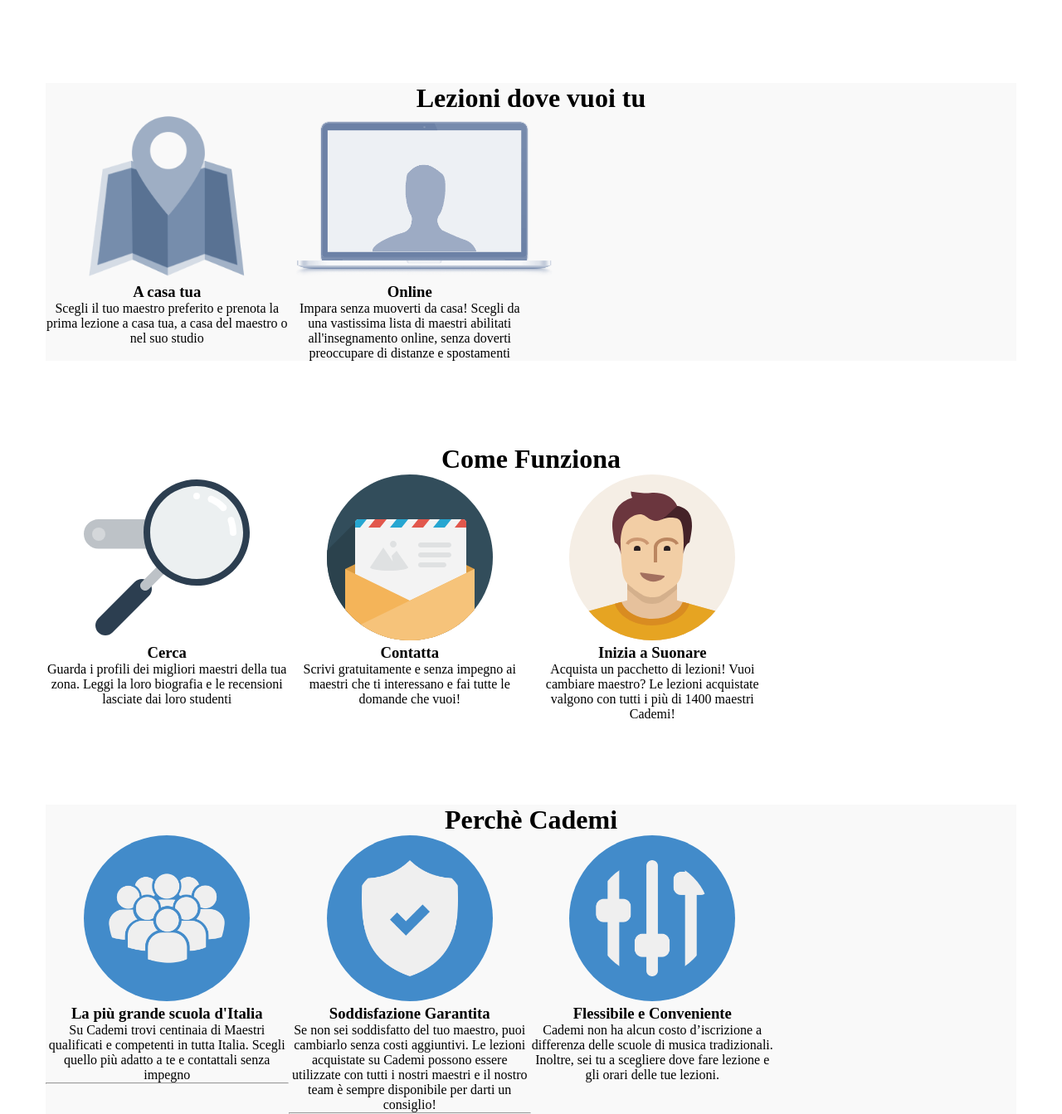
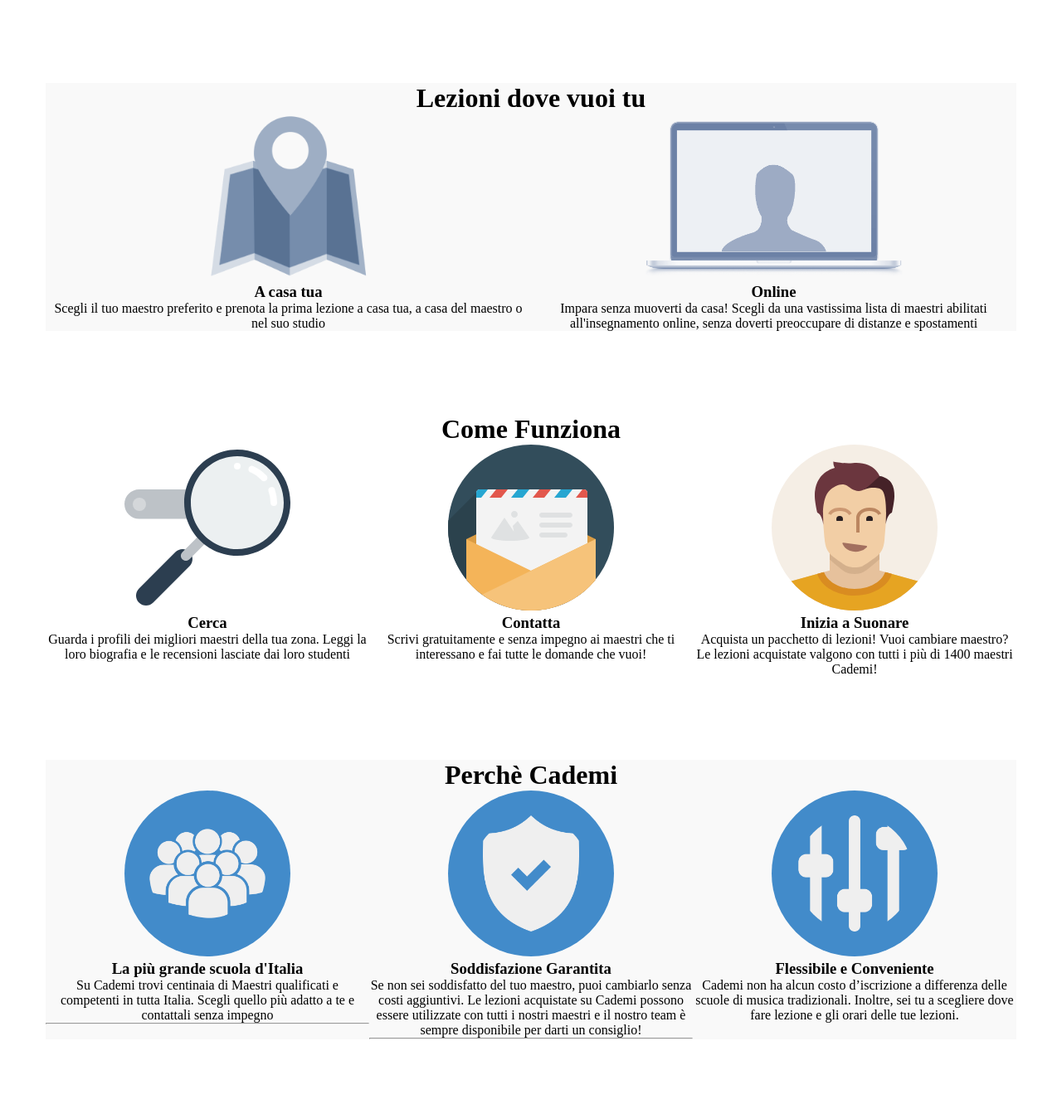
Before and after one commit to maccceo/html-css-resp-wannabe-12bool, a plain HTML site: page index.html in a window 1280 px wide. Shown: the whole page at 83% size. After the commit the page ends 1253 px from the top, so only its background shows below. Drawn offline with Linux system fonts and the light colour scheme.

Commit message:
Gestione ottimale responsive, tabella riassuntiva (commentata) in style.css

```diff
--- a/index.html
+++ b/index.html
@@ -11,12 +11,12 @@
     <div id="lezioni" class="container" background="grey">
       <div class="row">
         <h1>Lezioni dove vuoi tu</h1>
-        <div class="col-xs-12 col-md-6 col-lg-3">
+        <div class="col-xs-12 col-md-6 col-lg-6">
           <img src="img/icon/maps.png" alt="">
           <h3>A casa tua</h3>
           Scegli il tuo maestro preferito e prenota la prima lezione a casa tua, a casa del maestro o nel suo studio
         </div>
-        <div class="col-xs-12 col-md-6 col-lg-3">
+        <div class="col-xs-12 col-md-6 col-lg-6">
           <img src="img/icon/screen.png" alt="">
           <h3>Online</h3>
           Impara senza muoverti da casa! Scegli da una vastissima lista di maestri abilitati all'insegnamento online, senza doverti preoccupare di distanze e spostamenti
@@ -28,17 +28,17 @@
     <div id="steps" class="container">
       <div class="row">
         <h1>Come Funziona</h1>
-        <div class="col-xs-12 col-md-6 col-lg-3">
+        <div class="col-xs-12 col-md-12 col-lg-4">
           <img src="img/search.svg" alt="">
           <h3>Cerca</h3>
           Guarda i profili dei migliori maestri della tua zona. Leggi la loro biografia e le recensioni lasciate dai loro studenti
         </div>
-        <div class="col-xs-12 col-md-6 col-lg-3">
+        <div class="col-xs-12 col-md-12 col-lg-4">
           <img src="img/letter.svg" alt="">
           <h3>Contatta</h3>
           Scrivi gratuitamente e senza impegno ai maestri che ti interessano e fai tutte le domande che vuoi!
         </div>
-        <div class="col-xs-12 col-md-6 col-lg-3">
+        <div class="col-xs-12 col-md-12 col-lg-4">
           <img src="img/male.svg" alt="">
           <h3>Inizia a Suonare</h3>
           Acquista un pacchetto di lezioni! Vuoi cambiare maestro? Le lezioni acquistate valgono con tutti i più di 1400 maestri Cademi!
@@ -50,19 +50,19 @@
     <div id="why" class="container" background="grey">
       <div class="row">
         <h1>Perchè Cademi</h1>
-        <div class="col-xs-12 col-md-6 col-lg-3">
+        <div class="col-xs-12 col-md-4 col-lg-4">
           <img src="img/icon/profile.png" alt="">
           <h3>La più grande scuola d'Italia</h3>
           Su Cademi trovi centinaia di Maestri qualificati e competenti in tutta Italia. Scegli quello più adatto a te e contattali senza impegno
           <hr>
         </div>
-        <div class="col-xs-12 col-md-6 col-lg-3">
+        <div class="col-xs-12 col-md-4 col-lg-4">
           <img src="img/icon/secure.png" alt="">
           <h3>Soddisfazione Garantita</h3>
           Se non sei soddisfatto del tuo maestro, puoi cambiarlo senza costi aggiuntivi. Le lezioni acquistate su Cademi possono essere utilizzate con tutti i nostri maestri e il nostro team è sempre disponibile per darti un consiglio!
           <hr>
         </div>
-        <div class="col-xs-12 col-md-6 col-lg-3">
+        <div class="col-xs-12 col-md-4 col-lg-4">
           <img src="img/icon/flex.png" alt="">
           <h3>Flessibile e Conveniente</h3>
           Cademi non ha alcun costo d’iscrizione a differenza delle scuole di musica tradizionali. Inoltre, sei tu a scegliere dove fare lezione e gli orari delle tue lezioni.
```
Also changed, not shown: css/style.css (+18 -0 lines).
